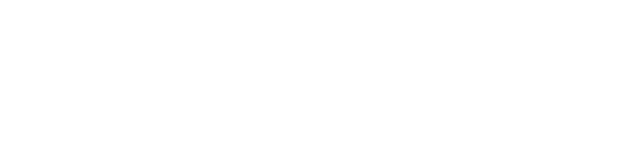
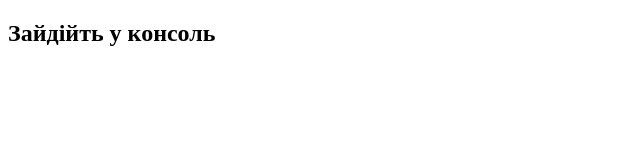
Before and after one commit to AndrukhivBohdan/TypeScript, a plain HTML site: page Лабораторна робота 1/build/index.html in a window 1280 px wide. Shown: the whole page, without its empty margins (0-640 px from the left). Drawn offline with Linux system fonts and the light colour scheme.

Commit message:
Update index.html

```diff
--- a/Лабораторна робота 1/build/index.html
+++ b/Лабораторна робота 1/build/index.html
@@ -7,6 +7,7 @@
     <script src="js/script.js" defer></script>
 </head>
 <body>
+    <h2>Зайдійть у консоль</h2>
+</body>
 
-</body>
 </html>
```
